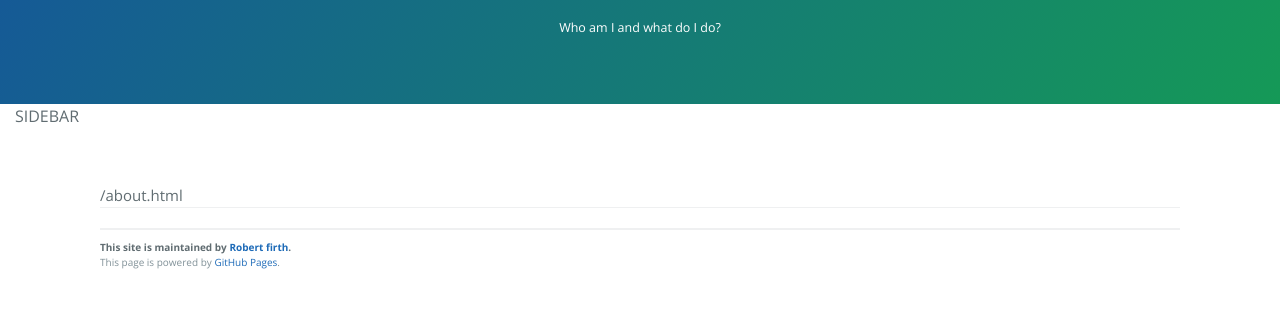
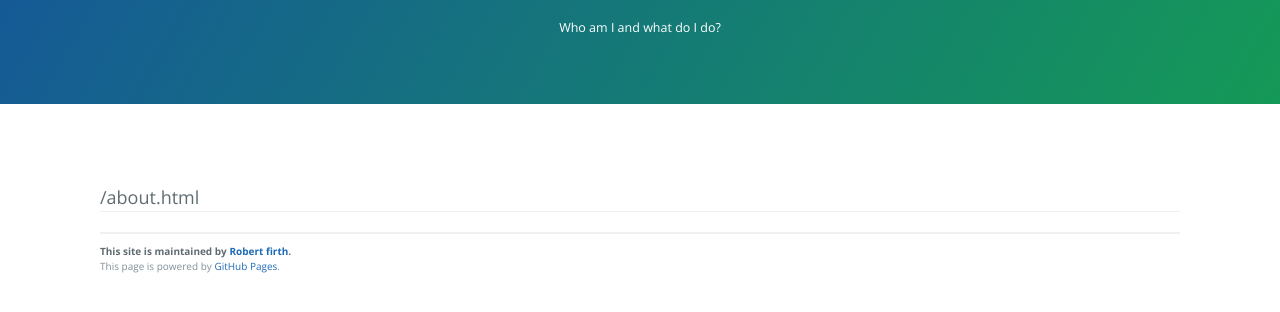
Before and after one commit to RobFirth/RobFirth.github.io, a Jekyll site: the page built from about.html, in a window 1280 px wide. Shown: the part 161-473 px from the top of the page. Built offline with Jekyll 4.4.1, drawn with Linux system fonts in a browser that asks for light colours; comment, search, counter and statistics services are not loaded.

Commit message:
got rid of sidebar

```diff
--- a/_includes/sidebar.html
+++ b/_includes/sidebar.html
@@ -1,3 +1,3 @@
-<div class="col-md-2">
+<div class="col-md-2 sidebar">
   SIDEBAR
 </div>
--- a/_layouts/default.html
+++ b/_layouts/default.html
@@ -8,7 +8,7 @@
   <body>
 
     {% include page-header.html %}
-    {% include sidebar.html %}
+    <!-- {% include sidebar.html %} -->
 
     <section class="main-content">
 
--- a/_layouts/frontpage.html
+++ b/_layouts/frontpage.html
@@ -8,7 +8,7 @@
   <body>
 
     {% include frontpage-header.html %}
-    {% include sidebar.html %}
+    <!-- {% include sidebar.html %} -->
 
     <section class="main-content">
 
--- a/css/cayman.css
+++ b/css/cayman.css
@@ -163,9 +163,9 @@ a:hover { text-decoration: underline; }
 
 .main-content { word-wrap: break-word; }
 .main-content :first-child { margin-top: 0; }
-@media screen and (min-width: 64em) { .main-content { max-width: screen; padding: 8rem 10rem; margin: 0 auto; font-size: 1.5rem; } }
-@media screen and (min-width: 42em) and (max-width: 64em) { .main-content { padding: 2rem 4rem; font-size: 1.45rem; } }
-@media screen and (max-width: 42em) { .main-content { padding: 2rem 1rem; font-size: 1.4rem; } }
+@media screen and (min-width: 64em) { .main-content { max-width: screen; padding: 8rem 10rem; margin: 0 auto; font-size: 1.8rem; } }
+@media screen and (min-width: 42em) and (max-width: 64em) { .main-content { padding: 2rem 4rem; font-size: 1.7rem; } }
+@media screen and (max-width: 42em) { .main-content { padding: 2rem 1rem; font-size: 1.5rem; } }
 .main-content img { max-width: 100%; }
 .main-content h1, .main-content h2, .main-content h3, .main-content h4, .main-content h5, .main-content h6 { margin-top: 2rem; margin-bottom: 1rem; font-weight: normal; color: #159957; }
 .main-content p { margin-bottom: 1em; }
--- a/css/stylesheet.css
+++ b/css/stylesheet.css
@@ -26,3 +26,32 @@
     background-color: #4CAF50;
     color: white;
 }
+
+/* Add a black background color to the top navigation */
+.sidebar {
+    background-color: #333;
+    overflow: hidden;
+}
+
+/* Style the links inside the navigation bar */
+.sidebar a {
+    float: left;
+    display: block;
+    color: #f2f2f2;
+    text-align: center;
+    padding: 14px 16px;
+    text-decoration: none;
+    font-size: 100%;
+}
+
+/* Change the color of links on hover */
+.sidebar a:hover {
+    background-color: #ddd;
+    color: black;
+}
+
+/* Add a color to the active/current link */
+.sidebar a.active {
+    background-color: #4CAF50;
+    color: white;
+}
```
